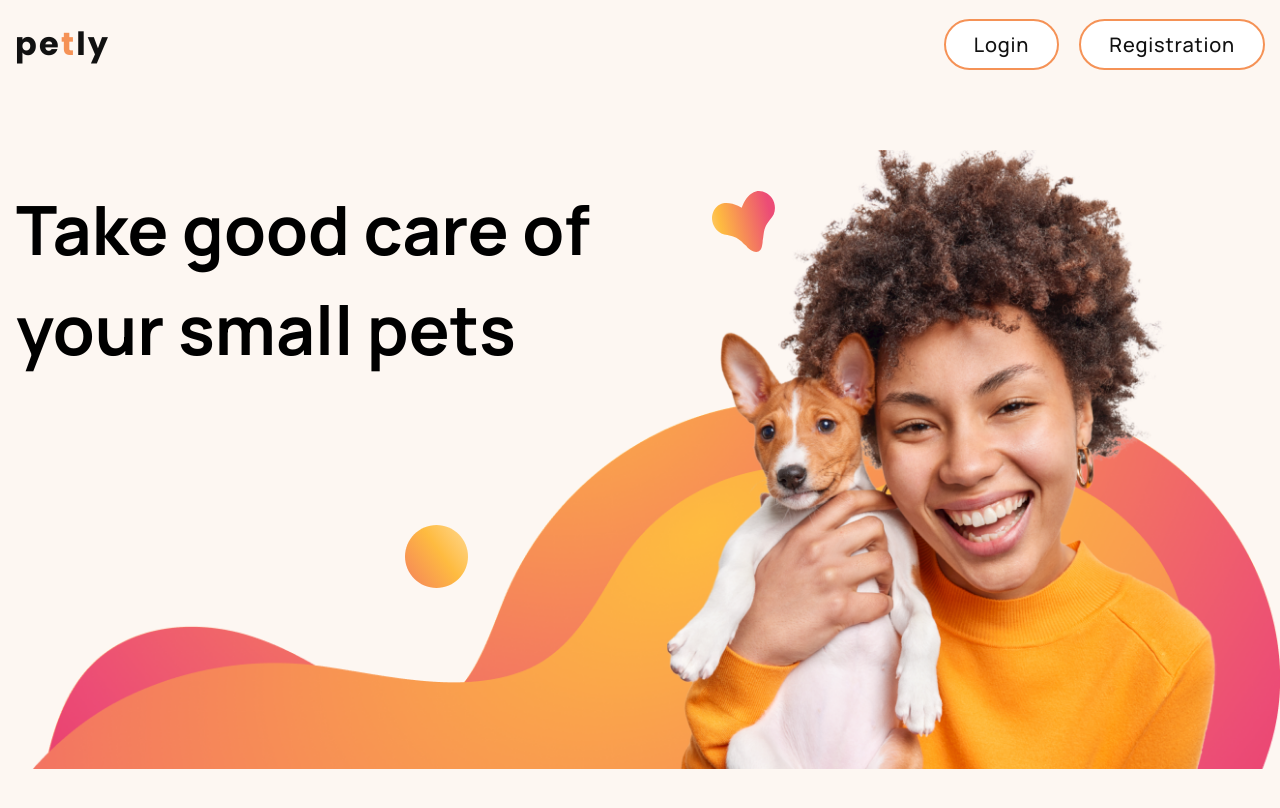
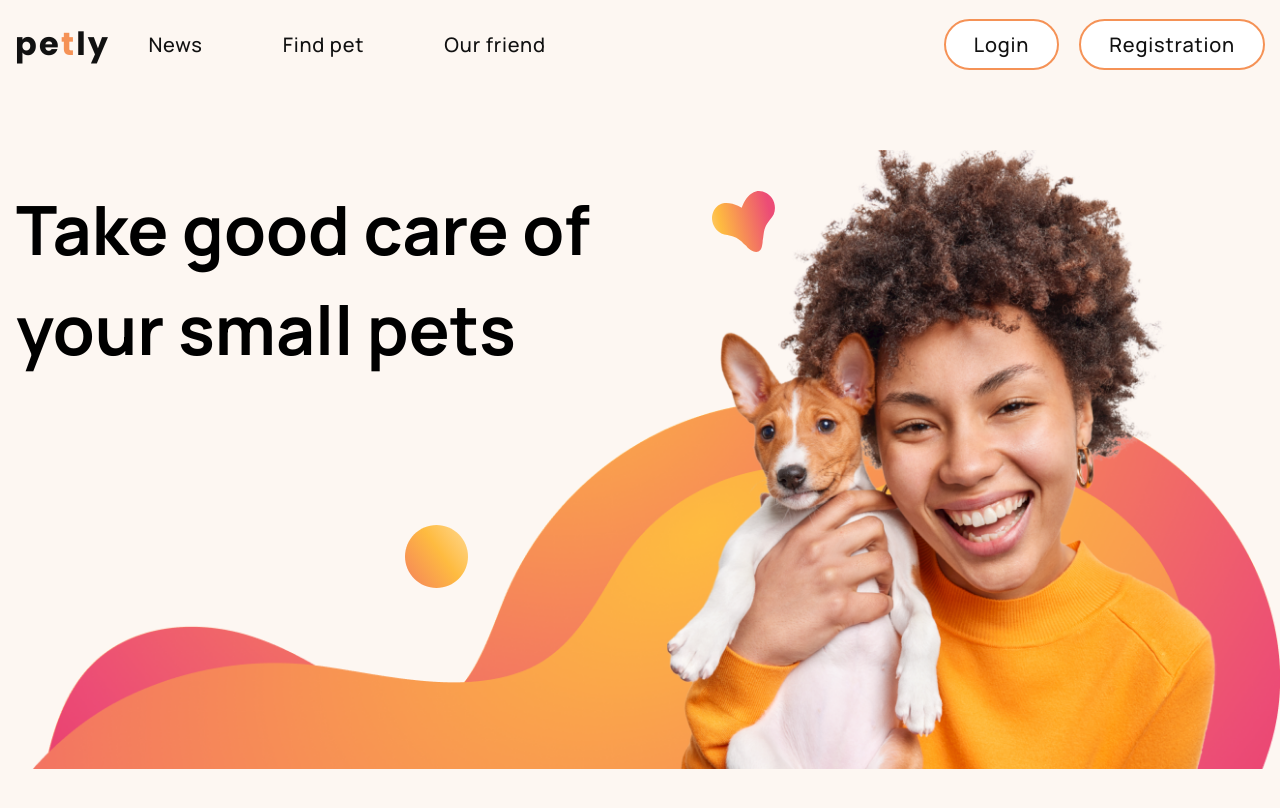
Before and after one commit to MaximKucheriaviy/pets-team-4, a React (Create React App) app: page / in a window 1280 px wide. Shown: the top 808 px of the page. Built offline with nearby package versions, Linux system fonts and the light colour scheme; no server answers.

Commit message:
add auth

```diff
--- a/src/components/Header/Navigation/allNavigation/navigationDekstop.jsx
+++ b/src/components/Header/Navigation/allNavigation/navigationDekstop.jsx
@@ -13,7 +13,7 @@ export function NavigationDekstop () {
     <Header>
         <Logo />
 
-             {isLogin &&   <Nav />}
+              <Nav />
 
                 {isLogin ? <UserNav /> :    <AuthNav />}
 
```
